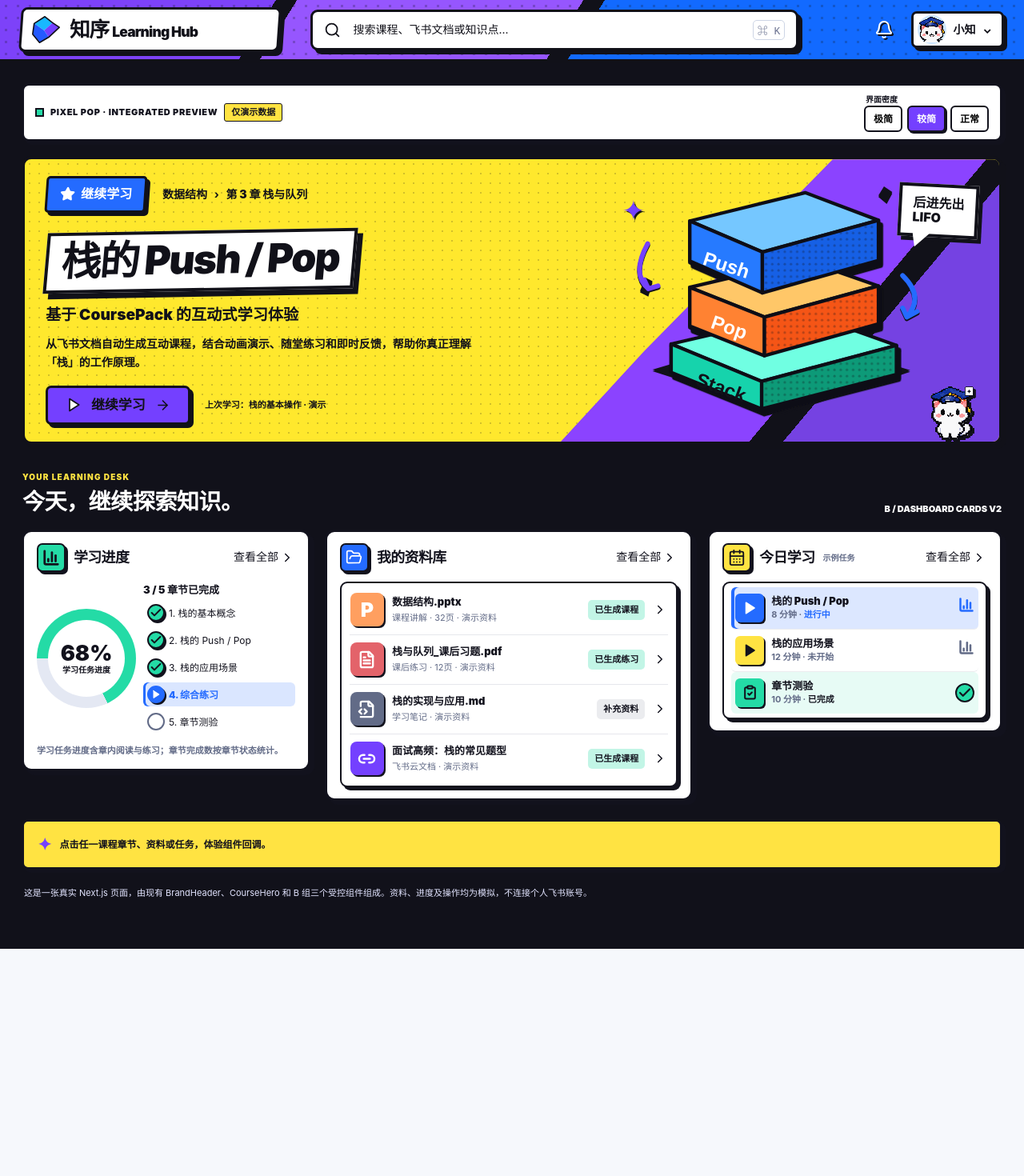
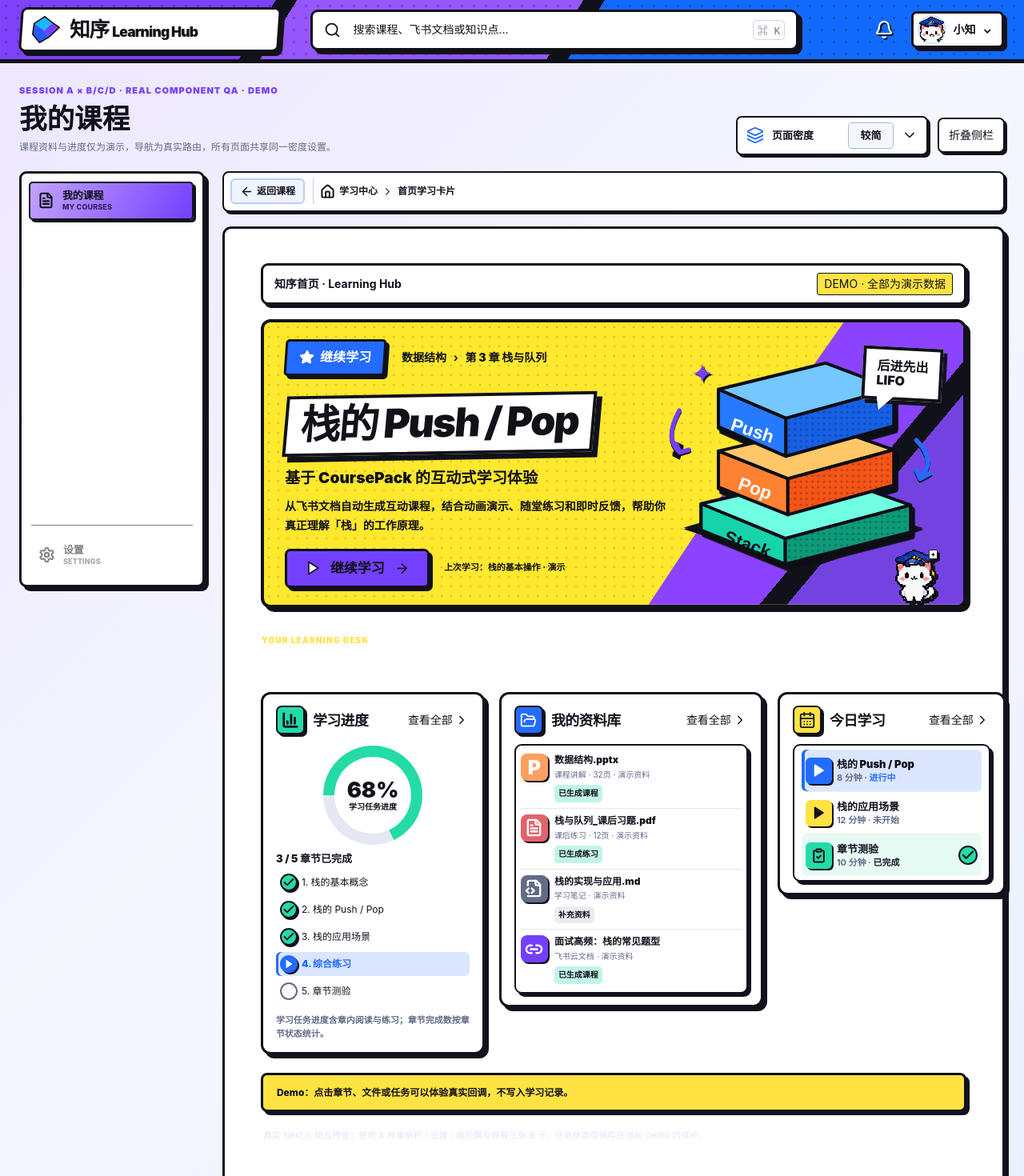
Before and after one commit to colddreamxiaowd/ContinueLeanringWithAI, a Next.js app in the folder web/: page /ui-lab/session-b/overview in a window 1280 px wide. Shown: the top 1470 px of the page at 80% size. Before the commit the page ends 1186 px from the top, so only its background shows below. Built offline with nearby package versions, Linux system fonts and the light colour scheme.

Commit message:
test(integrator): mount approved A frame around three B cards on ephemeral full-home preview

```diff
--- a/web/src/app/ui-lab/session-b/overview/DashboardOverview.tsx
+++ b/web/src/app/ui-lab/session-b/overview/DashboardOverview.tsx
@@ -1,6 +1,7 @@
 "use client";
 import {useState} from "react";
-import {BrandHeader,CourseHero} from "@/design/pixel-pop/blocks/lego";
+import {CourseHero} from "@/design/pixel-pop/blocks/lego";
+import {ShellIntegrationFrame} from "@/design/pixel-pop/workstreams/shell/IntegrationFrame";
 import {CourseProgressCard,SourceFileCard,StudyTaskCard} from "@/design/pixel-pop/workstreams/dashboard";
 import type {ProgressChapter,DashboardSourceFile,DashboardStudyTask} from "@/design/pixel-pop/workstreams/dashboard";
 import styles from "./overview.module.css";
@@ -23,52 +24,43 @@
   {id:"practice",title:"栈的应用场景",kind:"practice",status:"not-started",durationMinutes:12},
   {id:"assessment",title:"章节测验",kind:"quiz",status:"completed",durationMinutes:10},
 ];
-type Density="minimal"|"balanced"|"normal";
-
-/** Real product composition, using the exact approved workstream components.
- * All content is demonstrative and callbacks are local only.
- */
 export default function DashboardOverview(){
- const [density,setDensity]=useState<Density>("balanced");
   const [tasks,setTasks]=useState<DashboardStudyTask[]>(TASKS);
- const [message,setMessage]=useState("点击任一课程章节、资料或任务，体验组件回调。");
- const act=(what:string)=>setMessage(what+" · 本页只演示交互，不会写入真实学习记录");
- const nextTask=(id:string)=>{
-   setTasks(prev=>prev.map(t=>t.id===id?{
-      ...t,status:t.status==="not-started"?"in-progress":t.status==="in-progress"?"completed":"completed"
+  const [message,setMessage]=useState("Demo：点击章节、文件或任务可以体验真实回调，不写入学习记录。");
+  const feedback=(text:string)=>setMessage("Demo：" + text + "（未保存到 CoursePack）");
+  const openTask=(id:string)=>{
+    setTasks(old=>old.map(t=>t.id===id?{...t,
+      status:t.status==="not-started"?"in-progress":t.status==="in-progress"?"completed":"completed"
     }:t));
-   act("已更新演示任务："+id);
+    feedback("已更新演示任务：" + id);
   };
- return <div className="pp-root" data-density={density}>
-   <BrandHeader/>
-   <main className={styles.container}>
+  return <ShellIntegrationFrame surface="courses"
+    navigation={[{id:"courses",label:"我的课程",icon:"courses",href:"/ui-lab/session-b/overview"}]}
+    crumbs={[{label:"学习中心"},{label:"首页学习卡片"}]}>
+    <div className={styles.container}>
       <div className={styles.utility}>
-       <div className={styles.utilityCopy}><span className={styles.dot}/> PIXEL POP · INTEGRATED PREVIEW
-         <span className={styles.demoTag}>仅演示数据</span></div>
-       <fieldset className={styles.modes}><legend>界面密度</legend>
-         {(["minimal","balanced","normal"] as const).map(m=>
-           <button type="button" key={m} aria-pressed={density===m} onClick={()=>setDensity(m)}>
-            {({minimal:"极简",balanced:"较简",normal:"正常"})[m]}
-           </button>)}
-       </fieldset>
+        <strong>知序首页 · Learning Hub</strong>
+        <span className={styles.demoTag}>DEMO · 全部为演示数据</span>
       </div>
       <div className={styles.heroWrap}><CourseHero href="/coursepacks"/></div>
-     <div className={styles.sectionHeader}><div><span className={styles.overline}>YOUR LEARNING DESK</span>
+      <div className={styles.sectionHeader}>
+        <div><span className={styles.overline}>YOUR LEARNING DESK</span>
           <h2>今天，继续探索知识。</h2></div>
-       <span className={styles.version}>B / DASHBOARD CARDS V2</span>
+        <span className={styles.version}>B / DASHBOARD CARDS</span>
       </div>
-     <div className={styles.cards}>
+      <div className={styles.cards} data-session-b-cards>
         <CourseProgressCard progressPercent={68} chapters={CHAPTERS}
-         onOpenChapter={id=>act("打开章节："+CHAPTERS.find(c=>c.id===id)?.title)}
-         onContinue={()=>act("继续学习：综合练习")} onViewAll={()=>act("查看课程进度")}/>
+          onOpenChapter={id=>feedback("打开章节："+CHAPTERS.find(c=>c.id===id)?.title)}
+          onContinue={()=>feedback("继续学习：综合练习")}
+          onViewAll={()=>feedback("查看全部章节")}/>
         <SourceFileCard title="我的资料库" files={FILES}
-         onOpenFile={id=>act("查看资料："+FILES.find(f=>f.id===id)?.name)}
-         onViewAll={()=>act("浏览完整资料库")}/>
-       <StudyTaskCard dateLabel="示例任务" tasks={tasks}
-         onOpenTask={nextTask} onViewAll={()=>act("查看今日学习任务")}/>
+          onOpenFile={id=>feedback("查看资料："+FILES.find(f=>f.id===id)?.name)}
+          onViewAll={()=>feedback("浏览资料库")}/>
+        <StudyTaskCard dateLabel="示例任务" tasks={tasks} onOpenTask={openTask}
+          onViewAll={()=>feedback("查看今日任务")}/>
       </div>
-     <div className={styles.notice} role="status"><span aria-hidden="true">✦</span>{message}</div>
-     <p className={styles.foot}>这是一张真实 Next.js 页面，由现有 BrandHeader、CourseHero 和 B 组三个受控组件组成。资料、进度及操作均为模拟，不连接个人飞书账号。</p>
-   </main>
- </div>;
+      <div className={styles.notice} role="status">{message}</div>
+      <p className={styles.foot}>真实 Next.js 组合预览；使用 A 共享侧栏 / 密度 / 面包屑及原有三张 B 卡。任务状态仅保存在当前 Demo 内存中。</p>
+    </div>
+  </ShellIntegrationFrame>;
 }
```
Lines whose indentation alone changed are shown as unchanged.
